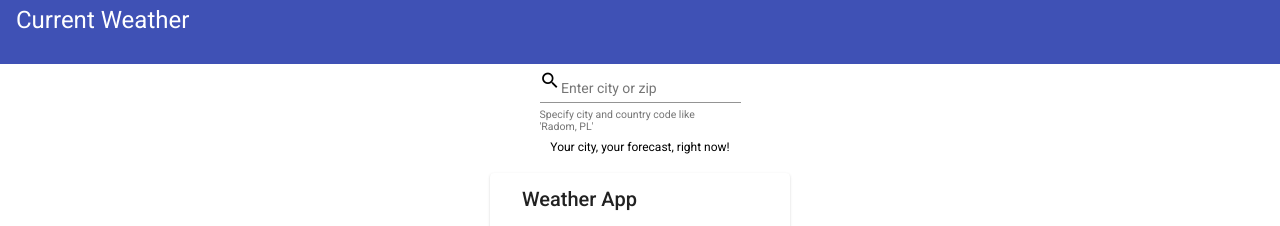
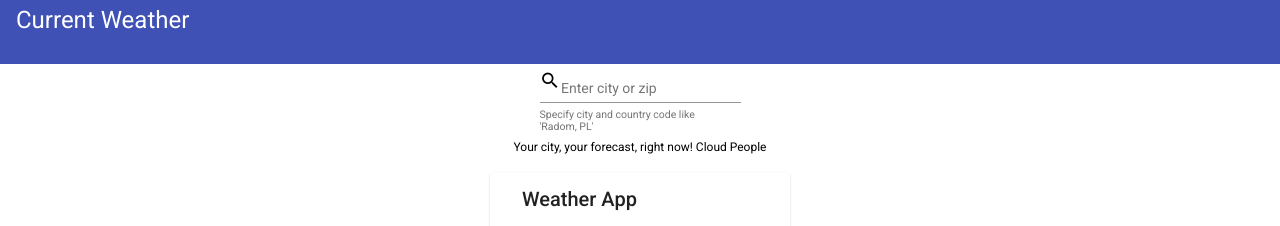
Before and after one commit to biellukasz/weatherapp, an Angular app: page / in a window 1280 px wide. Shown: the top 226 px of the page. Built offline with nearby package versions, Linux system fonts and the light colour scheme; no server answers.

Commit message:
hello from cloud people

```diff
--- a/src/app/app.component.ts
+++ b/src/app/app.component.ts
@@ -10,7 +10,7 @@ import {Component} from '@angular/core';
       <app-city-search></app-city-search>
     </div>
     <div fxLayoutAlign="center">
-      <div class="mat-caption vertical-margin">Your city, your forecast, right now!</div>
+      <div class="mat-caption vertical-margin">Your city, your forecast, right now! Cloud People</div>
     </div>
     <div fxLayout="row">
       <div fxFlex></div>
```
